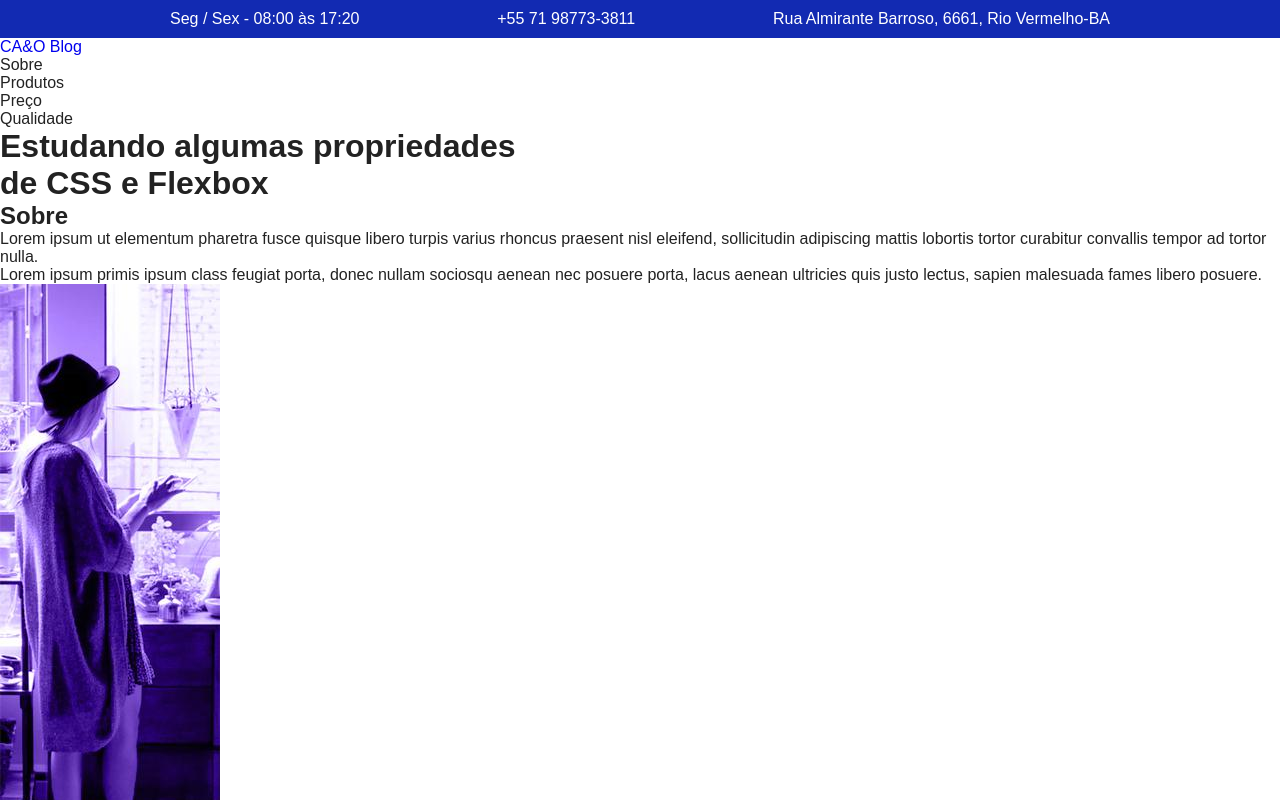
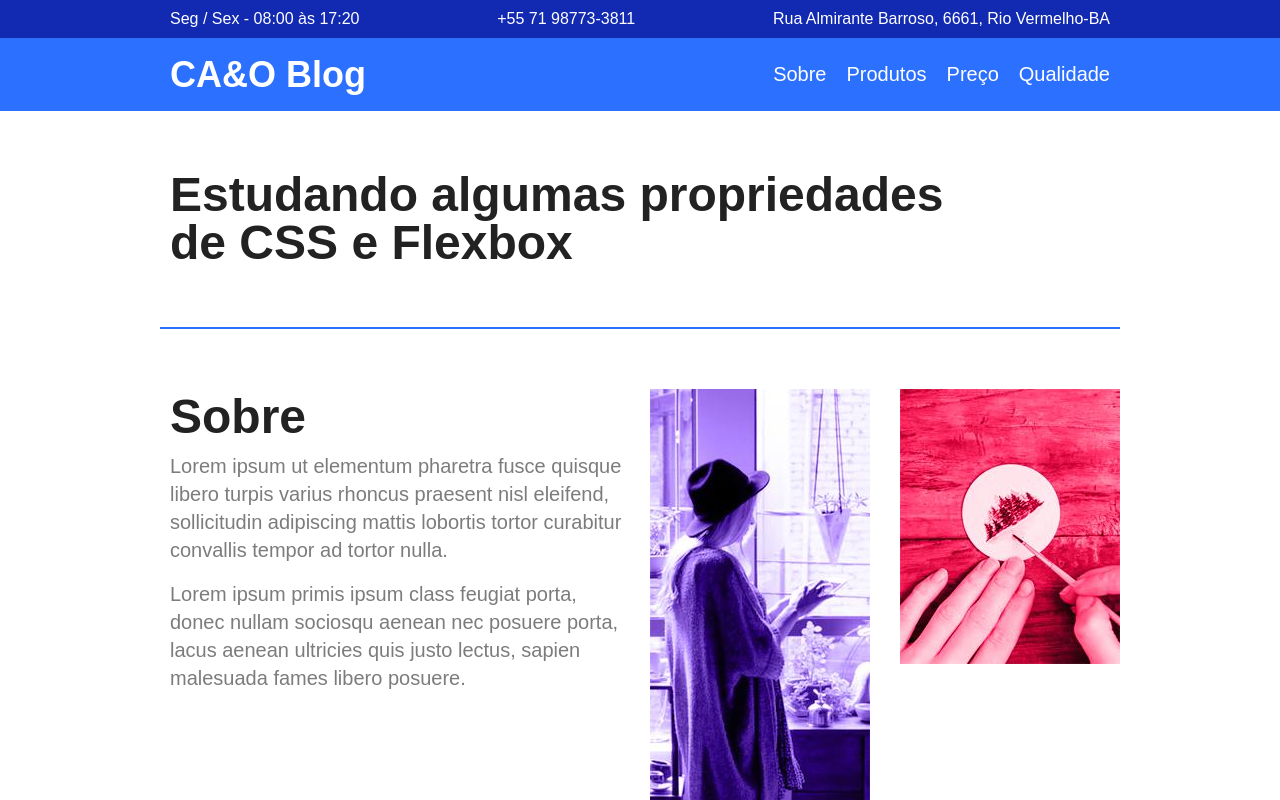
Before and after one commit to CaioKenedy/FlexBlog, a plain HTML site: page index.html in a window 1280 px wide. Shown: the top 800 px of the page. Drawn offline with Linux system fonts and the light colour scheme.

Commit message:
styling blog body

```diff
--- a/index.html
+++ b/index.html
@@ -23,12 +23,12 @@
       <div class="menu-logo">
         <a href="./">CA&O Blog</a>
       </div>
-      <nav>
+      <nav class="menu-nav">
         <ul>
-          <li><a href="#sobre"></a>Sobre</li>
-          <li><a href="#produtos"></a>Produtos</li>
-          <li><a href="#preço"></a>Preço</li>
-          <li><a href="#qualidade"></a>Qualidade</li>
+          <li><a href="#sobre">Sobre</a></li>
+          <li><a href="#produtos">Produtos</a></li>
+          <li><a href="#preço">Preço</a></li>
+          <li><a href="#qualidade">Qualidade</a></li>
         </ul>
       </nav>
     </div>
--- a/style.css
+++ b/style.css
@@ -55,3 +55,88 @@ img {
 .superinfo a {
   color: white;
 }
+
+/* Menu */
+
+.menu-bg {
+  background-color: #2c70ff;
+}
+
+.menu {
+  max-width: 960px;
+  margin: 0 auto;
+  padding: 15px 0;
+  display: flex;
+  flex-wrap: wrap;
+  justify-content: space-between;
+  align-items: center;
+}
+
+.menu a {
+  color: white;
+}
+
+.menu-logo a {
+  font-size: 2.25rem;
+  font-weight: bold;
+  margin: 0 10px;
+}
+
+.menu-nav ul {
+  display: flex;
+  flex-wrap: wrap;
+}
+
+.menu-nav a {
+  font-size: 1.25rem;
+  display: block;
+  padding: 10px;
+}
+
+.menu-nav a:hover {
+  color: #122ab2;
+}
+
+/*Introdução*/
+
+.introducao {
+  font-size: 3rem;
+  line-height: 1;
+  max-width: 960px;
+  margin: 0 auto;
+  padding: 60px 10px;
+}
+
+/*Sobre */
+
+.sobre {
+  border-top: 2px solid #2c70ff;
+  border-bottom: 2px solid #2c70ff;
+  max-width: 960px;
+  margin: 0 auto;
+  padding: 60px 0;
+  display: flex;
+  flex-wrap: wrap;
+}
+
+.sobre-info {
+  flex: 2 1 300px;
+  margin: 0 10px;
+}
+
+.sobre-info h1 {
+  font-size: 3rem;
+  margin-bottom: 0.5rem;
+}
+
+.sobre-info p {
+  font-size: 1.25rem;
+  line-height: 1.4;
+  margin-bottom: 1rem;
+  color: #7c7c7c;
+}
+
+.sobre-img {
+  flex: 1 1 160px;
+  margin: 0 10px;
+}
```
